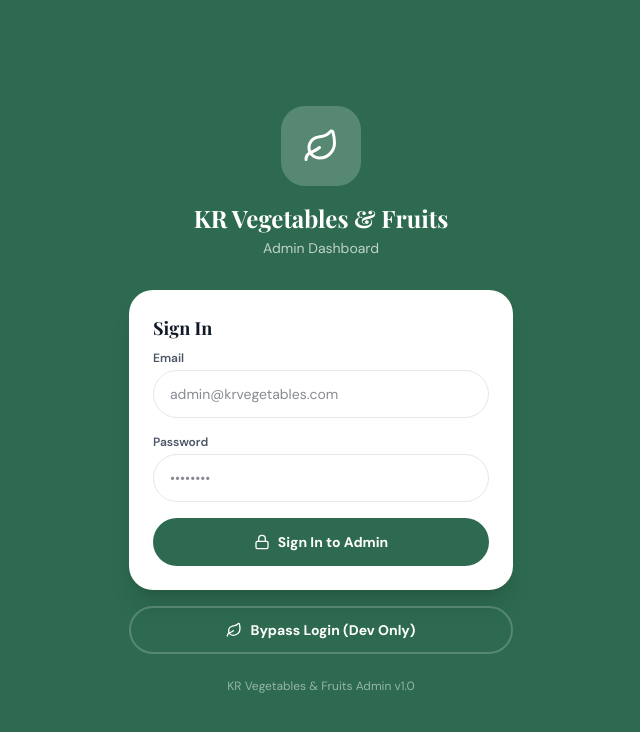
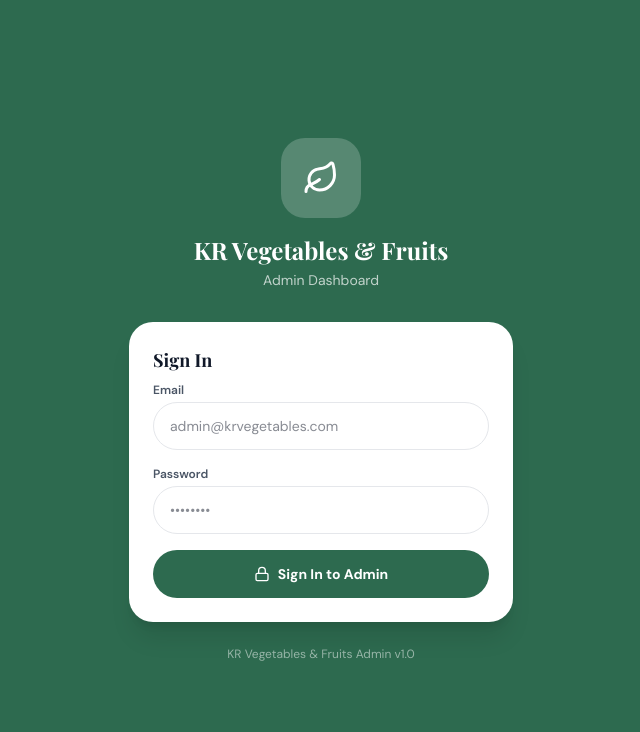
Before and after one commit to InfinityClock/KR-Vegetables, a React (Vite) app: page /admin/login in a window 1280 px wide. Shown: the top 732 px of the page, without its empty margins (319-959 px from the left). Built offline with nearby package versions, Linux system fonts and the light colour scheme; a web font is replaced by a local one.

Commit message:
Remove bypass login option from Admin Login

```diff
--- a/src/pages/admin/AdminLogin.jsx
+++ b/src/pages/admin/AdminLogin.jsx
@@ -42,12 +42,6 @@ export default function AdminLogin() {
     } finally {
       setLoading(false)
     }
-  }
-
-  const handleDevBypass = () => {
-    console.log('DEBUG: Bypassing admin login for development')
-    navigate('/admin')
-    toast.success('System: Dev Bypass Successful')
   }
 
   return (
@@ -101,14 +95,6 @@ export default function AdminLogin() {
           </button>
         </form>
 
-        <button
-          onClick={handleDevBypass}
-          className="w-full mt-4 h-12 border-2 border-white/20 text-white rounded-xl font-bold text-sm hover:bg-white/10 transition-colors flex items-center justify-center gap-2"
-        >
-          <Leaf size={16} />
-          Bypass Login (Dev Only)
-        </button>
-
         <p className="text-center text-white/50 text-xs mt-6">
           KR Vegetables & Fruits Admin v1.0
         </p>
```
